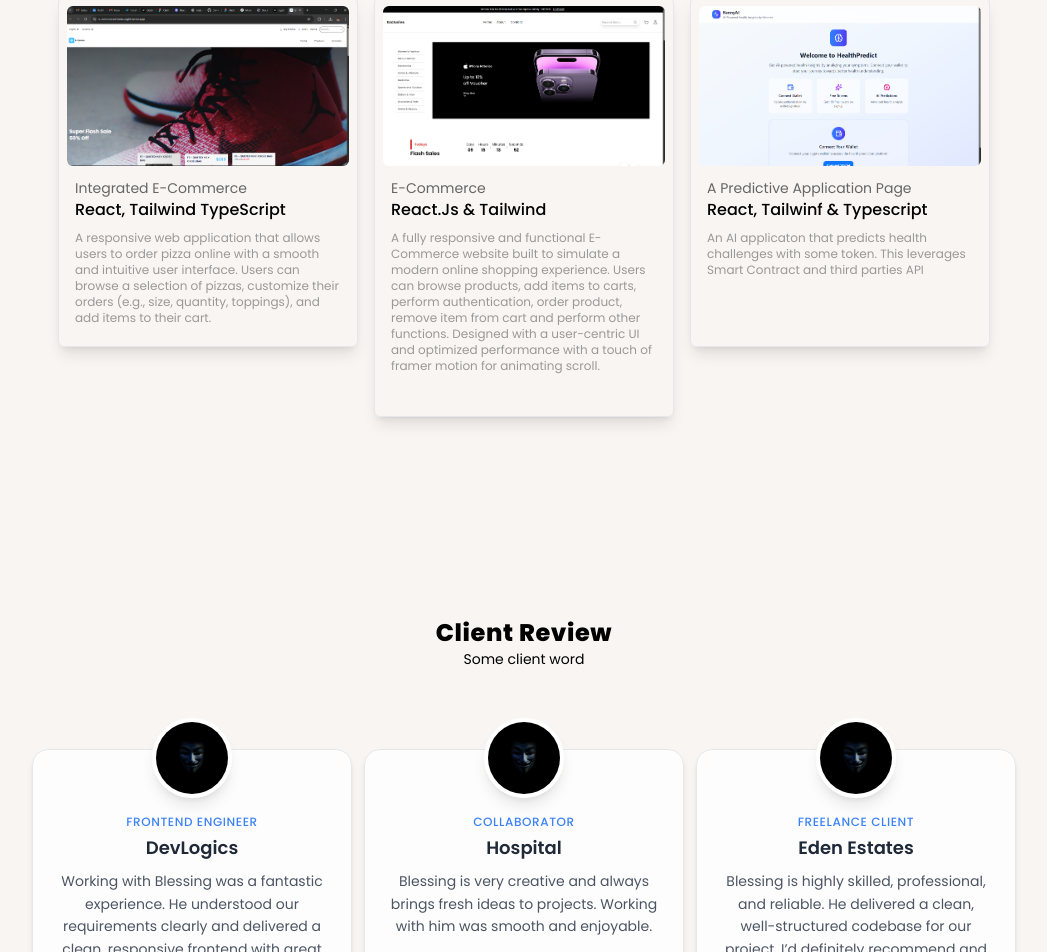
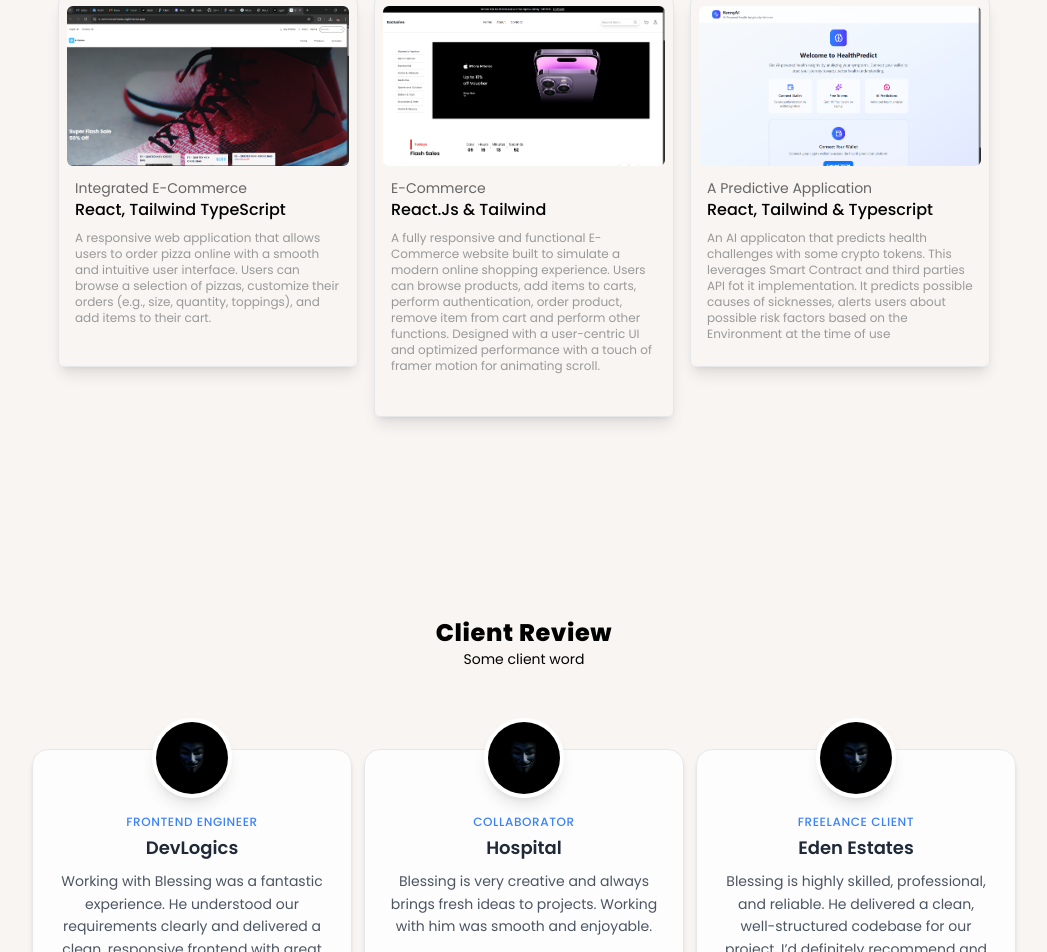
Before and after one commit to Dev-Kennyy/Kenny, a React (Vite) app: page / in a window 1280 px wide. Shown: the part 2118-3070 px from the top of the page, without its empty margins (116-1163 px from the left). Built offline with nearby package versions, Linux system fonts and the light colour scheme.

Commit message:
Fixed Cards

```diff
--- a/src/Section1/LeftIntro.jsx
+++ b/src/Section1/LeftIntro.jsx
@@ -14,7 +14,7 @@ function LeftIntro() {
         life.
       </p>
       <Button type="yellow">
-        <a href="Dev_Kenny.pdf" download>
+        <a href=" Dev_Kenny.pdf" download>
           Learn About Me
         </a>
       </Button>
--- a/src/Section5/Cards.jsx
+++ b/src/Section5/Cards.jsx
@@ -15,7 +15,7 @@ function Cards() {
             client="React, Tailwind TypeScript"
             details="A responsive web application that allows users to order pizza online with a smooth and intuitive user interface. Users can browse a selection of pizzas, customize their orders (e.g., size, quantity, toppings), and add items to their cart."
             src="Screenshot (83).png"
-            height="h-[350px]"
+            height="h-[370px]"
             link="https://e-commerce2-beta-eight.vercel.app"
           />
         </div>
@@ -32,11 +32,11 @@ function Cards() {
         </div>
         <div className="w-[300px] flex-shrink-0 sm:w-[300px] sm:flex-shrink-0">
           <Card
-            header="A Predictive Application Page"
-            client="React, Tailwinf & Typescript"
-            details="An AI applicaton that predicts health challenges with some token. This leverages Smart Contract and third parties API"
+            header="A Predictive Application"
+            client="React, Tailwind & Typescript"
+            details="An AI applicaton that predicts health challenges with some crypto tokens. This leverages Smart Contract and third parties API fot it implementation. It predicts possible causes of sicknesses, alerts users about possible risk factors based on the Environment at the time of use"
             src="Screenshot (86).png"
-            height="h-[350px]"
+            height="h-[370px]"
             link="https://crypto-five-roan.vercel.app"
           />
         </div>
```
